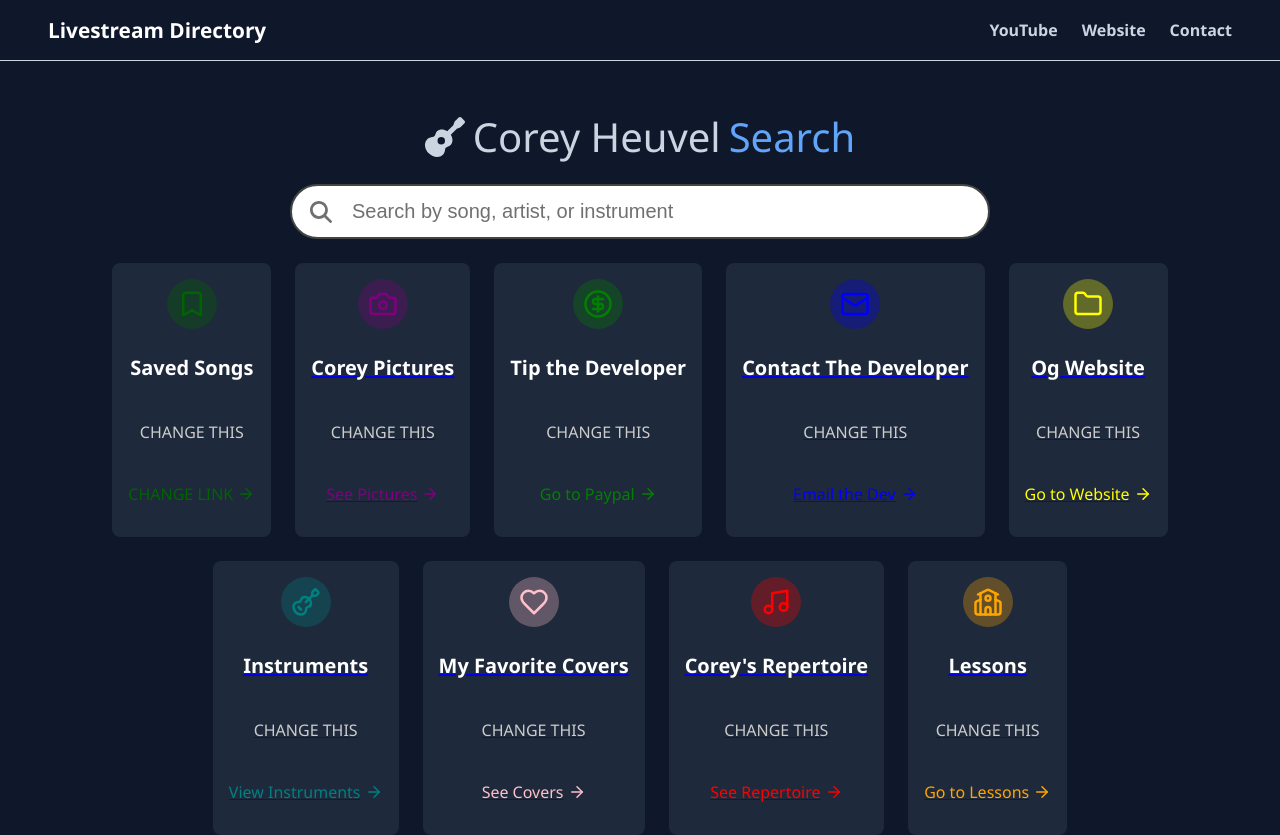
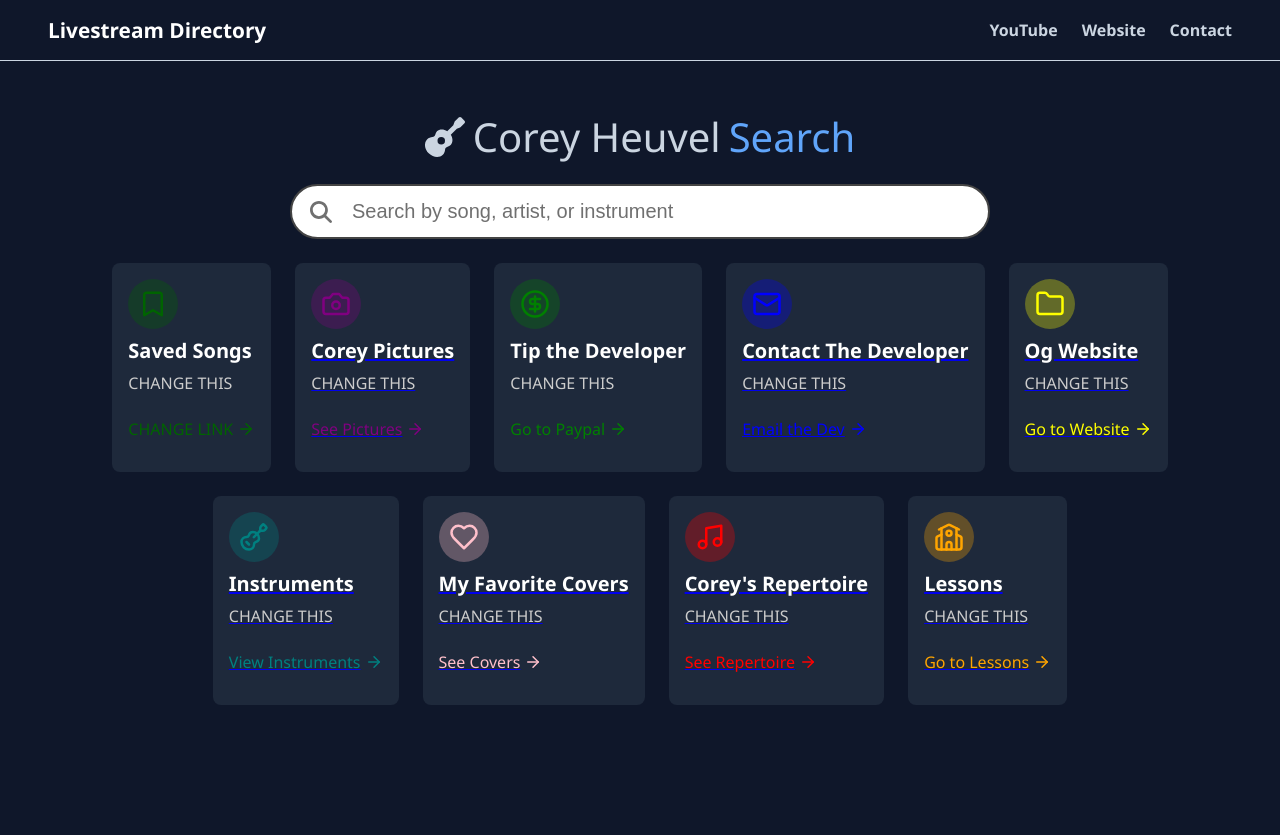
Before and after one commit to MichaelT-178/VueLivestreamDirectory, a Vue app: page / in a window 1280 px wide. After the commit the page ends 800 px from the top, so only its background shows below. Built offline with nearby package versions, Linux system fonts and the light colour scheme.

Commit message:
Updated HomeCard

```diff
--- a/src/components/HomeCard.vue
+++ b/src/components/HomeCard.vue
@@ -3,7 +3,7 @@
     :is="linkTag"
     v-bind="linkProps"
     class="home-card"
-    style="background-color: #1E293B; padding: 1rem; border-radius: 8px; display: flex; flex-direction: column; align-items: center; gap: 0.5rem;"
+    style="background-color: #1E293B; padding: 1rem; border-radius: 8px; display: flex; flex-direction: column; align-items: flex-start; gap: 0.5rem;"
   >
     <div class="icon-background" :style="backgroundStyle">
       <component
@@ -13,11 +13,11 @@
       />
     </div>
 
-    <h2 style="color: white; font-size: 1.25rem; font-weight: bold;">
+    <h2 style="color: white; font-size: 1.25rem; font-weight: bold; margin: 0;">
       {{ card.title }}
     </h2>
 
-    <p style="color: #ccc;">
+    <p style="color: #ccc; margin: 0;">
       {{ card.description || 'CHANGE THIS' }}
     </p>
 
@@ -36,6 +36,7 @@
     </p>
   </component>
 </template>
+
 
 <script setup>
 import { computed } from 'vue';
@@ -108,6 +109,8 @@ const IconComponent = computed(() => {
 const ArrowIcon = computed(() => iconMap['arrowright']);
 </script>
 
+
+
 <style scoped>
 .home-card {
   transition: transform 0.2s;
@@ -119,7 +122,6 @@ const ArrowIcon = computed(() => iconMap['arrowright']);
 .link-with-icon {
   display: flex;
   font-weight: 500;
-  /* font-family: Inter, "Inter Fallback", sans-serif; */
   font-size: 16px;
   align-items: center;
 }
@@ -132,5 +134,4 @@ const ArrowIcon = computed(() => iconMap['arrowright']);
   height: 50px;
   border-radius: 50%;
 }
-
 </style>
```
